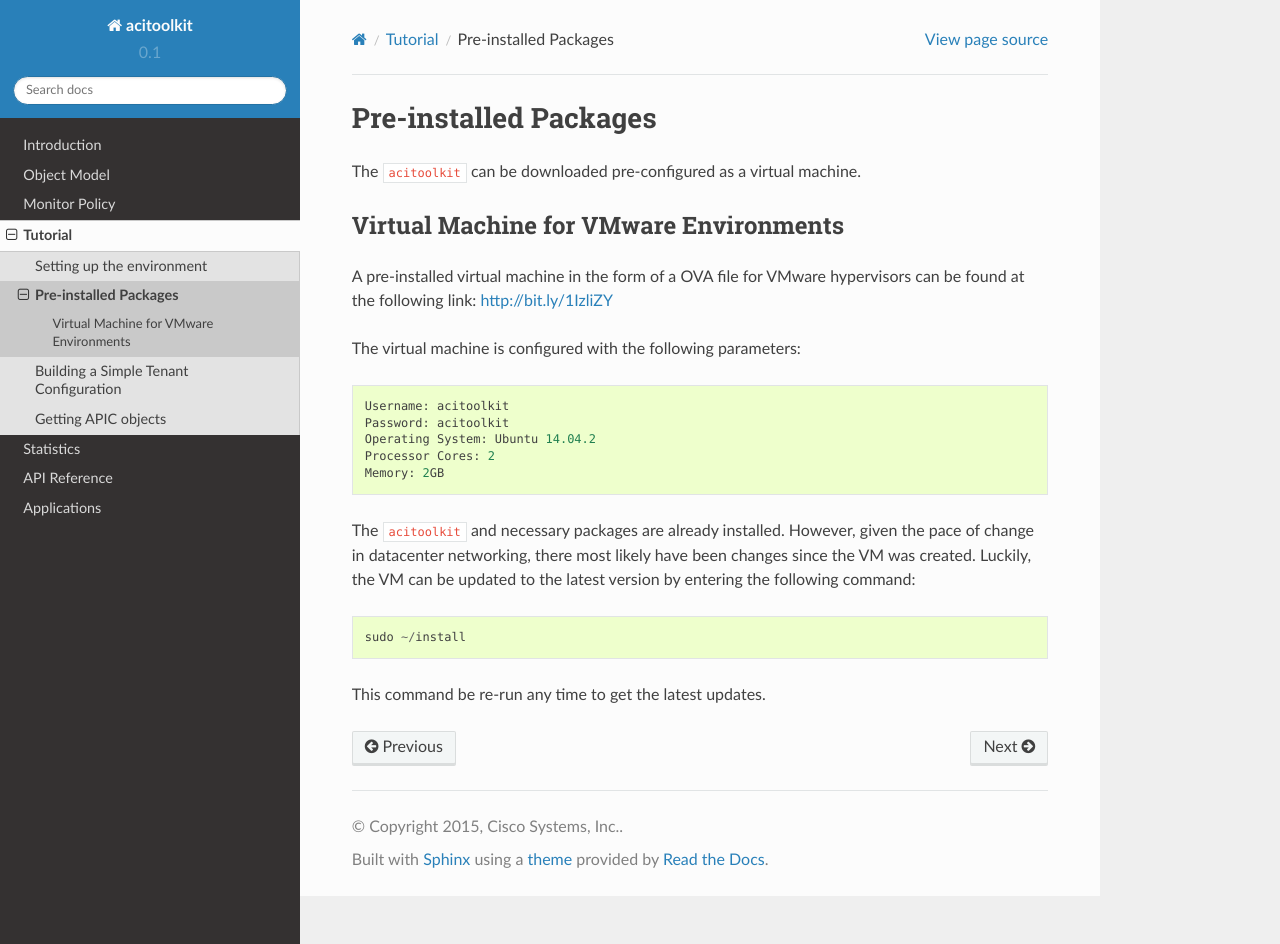
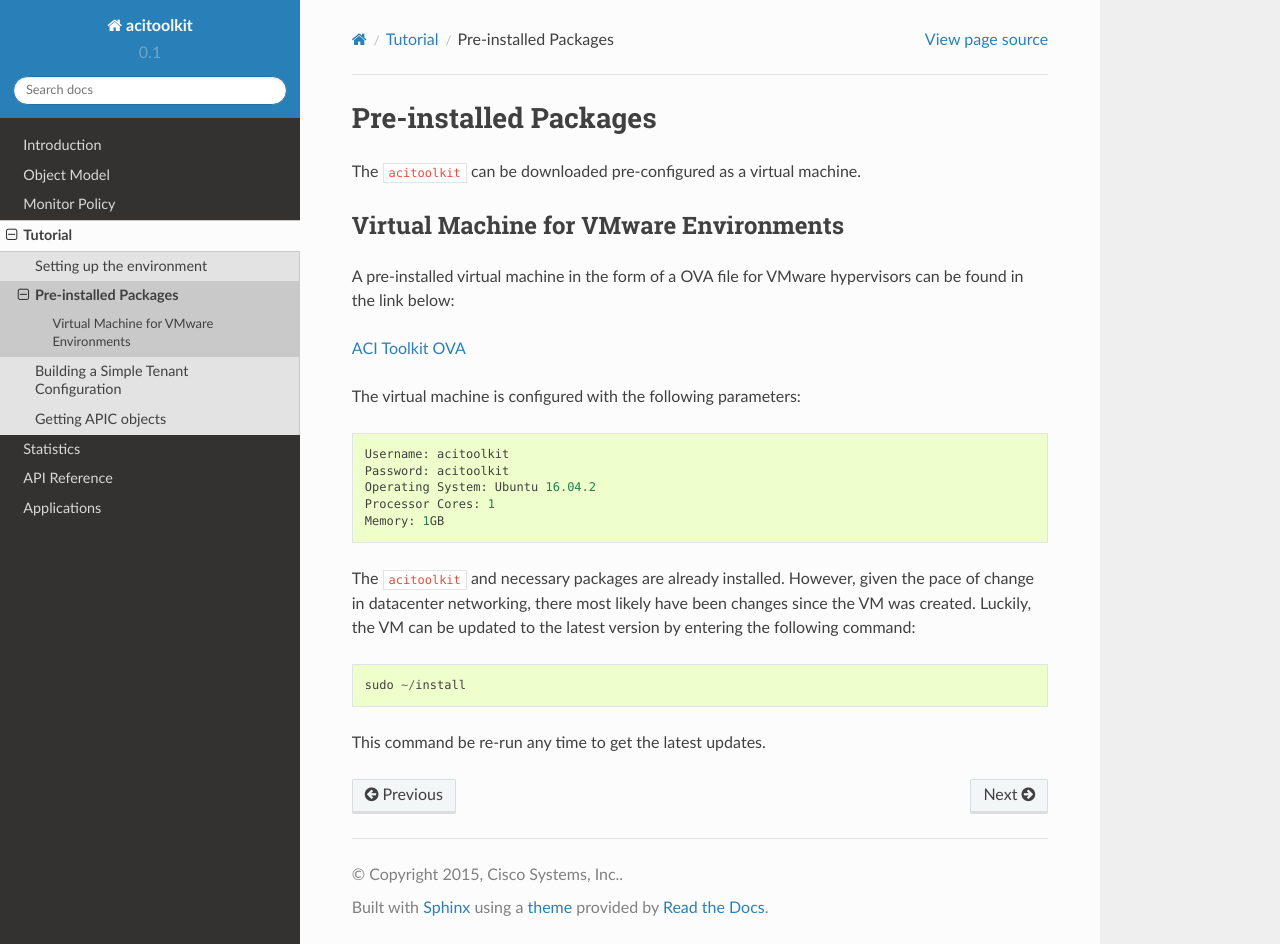
Before and after one commit to datacenter/acitoolkit, a Sphinx documentation site: the page built from docs/source/tutorialpackages.rst, in a window 1280 px wide and 944 px high. Built offline with Sphinx 7.4.7 and the Read the Docs theme 2.0.0, drawn with Linux system fonts in a browser that asks for light colours.

Commit message:
Fix broken link to OVA package

```diff
--- a/docs/source/tutorialpackages.rst
+++ b/docs/source/tutorialpackages.rst
@@ -7,15 +7,17 @@ Virtual Machine for VMware Environments
 ~~~~~~~~~~~~~~~~~~~~~~~~~~~~~~~~~~~~~~~
 
 A pre-installed virtual machine in the form of a OVA file for VMware hypervisors
-can be found at the following link: http://bit.ly/1IzliZY
+can be found in the link below:
+
+`ACI Toolkit OVA <http://bit.ly/2mV12RQ>`_
 
 The virtual machine is configured with the following parameters::
 
     Username: acitoolkit
     Password: acitoolkit
-    Operating System: Ubuntu 14.04.2
-    Processor Cores: 2
-    Memory: 2GB
+    Operating System: Ubuntu 16.04.2
+    Processor Cores: 1
+    Memory: 1GB
 
 The ``acitoolkit`` and necessary packages are already installed. However, given
 the pace of change in datacenter networking, there most likely have been changes
```
